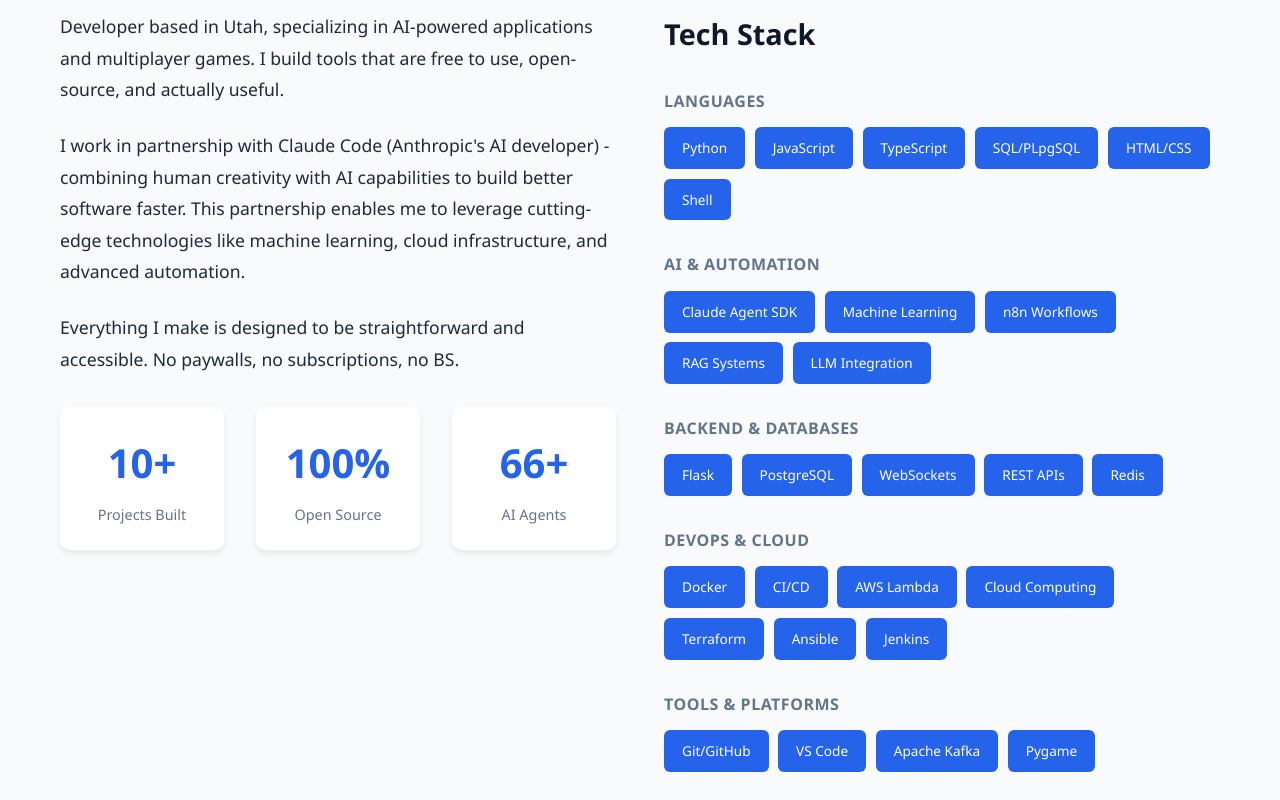
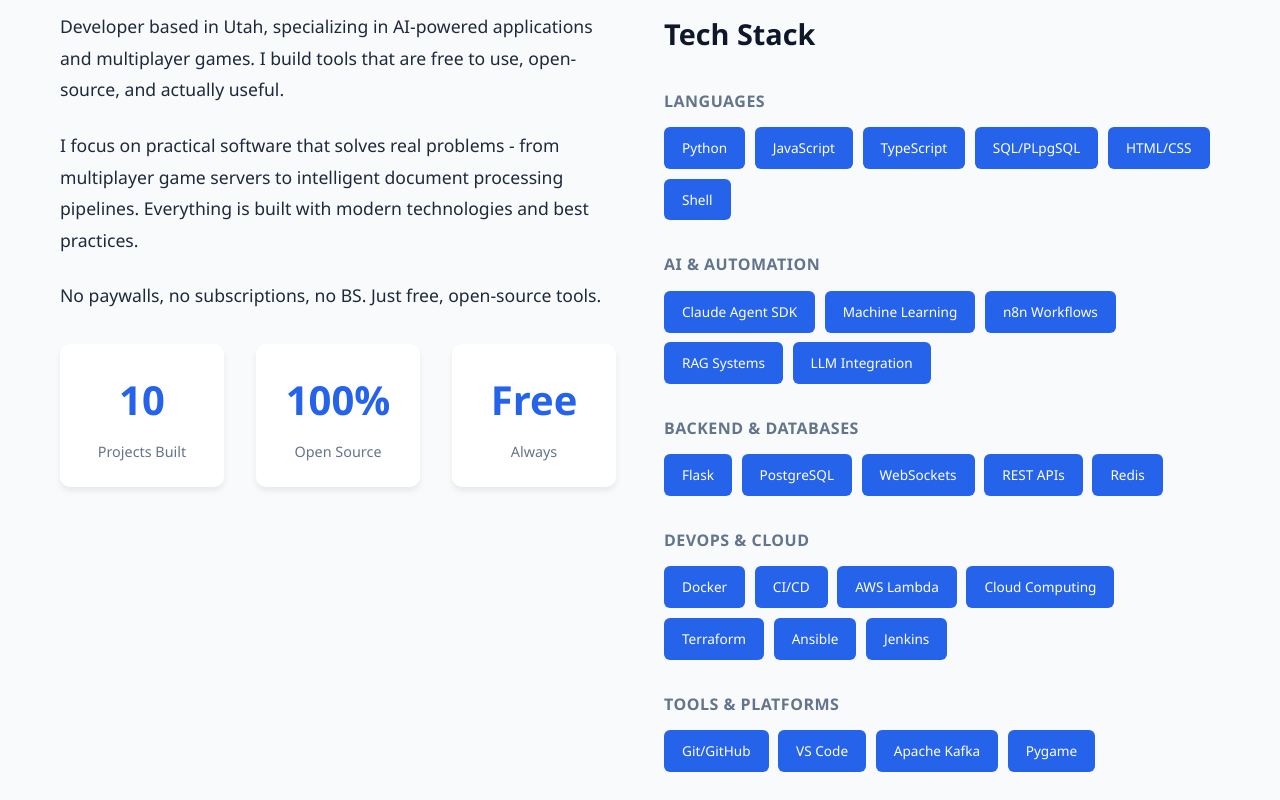
Before and after one commit to tysonsiruno/portfolio, a plain HTML site: page index.html in a window 1280 px wide. Shown: the part 800-1600 px from the top of the page. Drawn offline with Linux system fonts and the light colour scheme.

Commit message:
Update portfolio content with accurate numbers
Changes:
- Removed AI partnership mentions for cleaner professional presentation
- Updated stats: Accurate count of 10 projects (verified from GitHub)
- Simplified about section to focus on technical capabilities
- Restored original stat layout (10 projects, 100% open source, Always free)
- Cleaned up footer text

All content now reflects actual GitHub repository data.

```diff
--- a/index.html
+++ b/index.html
@@ -55,11 +55,11 @@
             <div class="about-content">
                 <div class="about-text">
                     <p>Developer based in Utah, specializing in AI-powered applications and multiplayer games. I build tools that are free to use, open-source, and actually useful.</p>
-                    <p>I work in partnership with Claude Code (Anthropic's AI developer) - combining human creativity with AI capabilities to build better software faster. This partnership enables me to leverage cutting-edge technologies like machine learning, cloud infrastructure, and advanced automation.</p>
-                    <p>Everything I make is designed to be straightforward and accessible. No paywalls, no subscriptions, no BS.</p>
+                    <p>I focus on practical software that solves real problems - from multiplayer game servers to intelligent document processing pipelines. Everything is built with modern technologies and best practices.</p>
+                    <p>No paywalls, no subscriptions, no BS. Just free, open-source tools.</p>
                     <div class="stats">
                         <div class="stat">
-                            <div class="stat-number">10+</div>
+                            <div class="stat-number">10</div>
                             <div class="stat-label">Projects Built</div>
                         </div>
                         <div class="stat">
@@ -67,8 +67,8 @@
                             <div class="stat-label">Open Source</div>
                         </div>
                         <div class="stat">
-                            <div class="stat-number">66+</div>
-                            <div class="stat-label">AI Agents</div>
+                            <div class="stat-number">Free</div>
+                            <div class="stat-label">Always</div>
                         </div>
                     </div>
                 </div>
@@ -219,7 +219,7 @@
     <footer class="footer">
         <div class="container">
             <p>&copy; 2025 Tyson Siruno. All projects are free and open-source.</p>
-            <p>Built in Utah with Claude Code</p>
+            <p>Built in Utah</p>
         </div>
     </footer>
 
```
